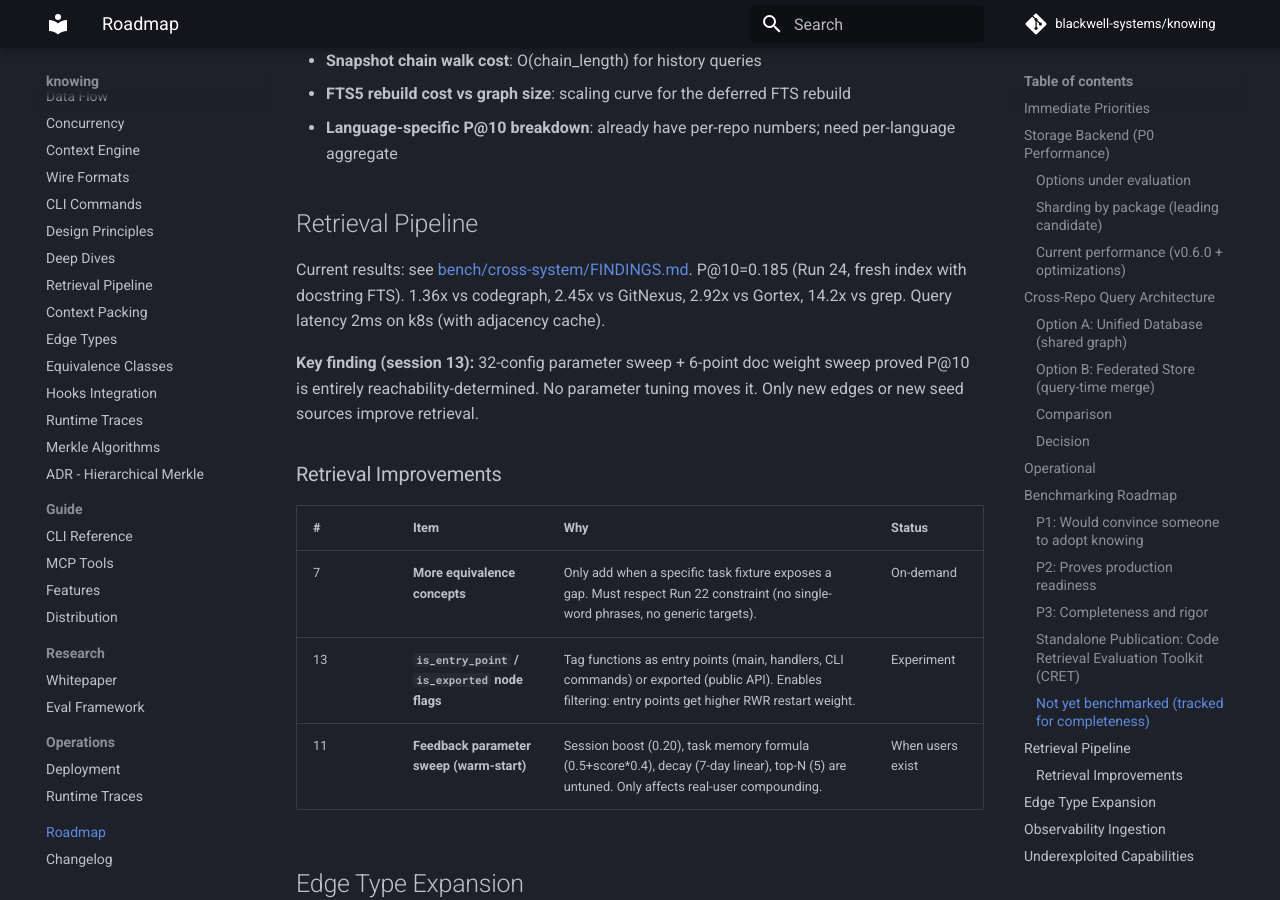
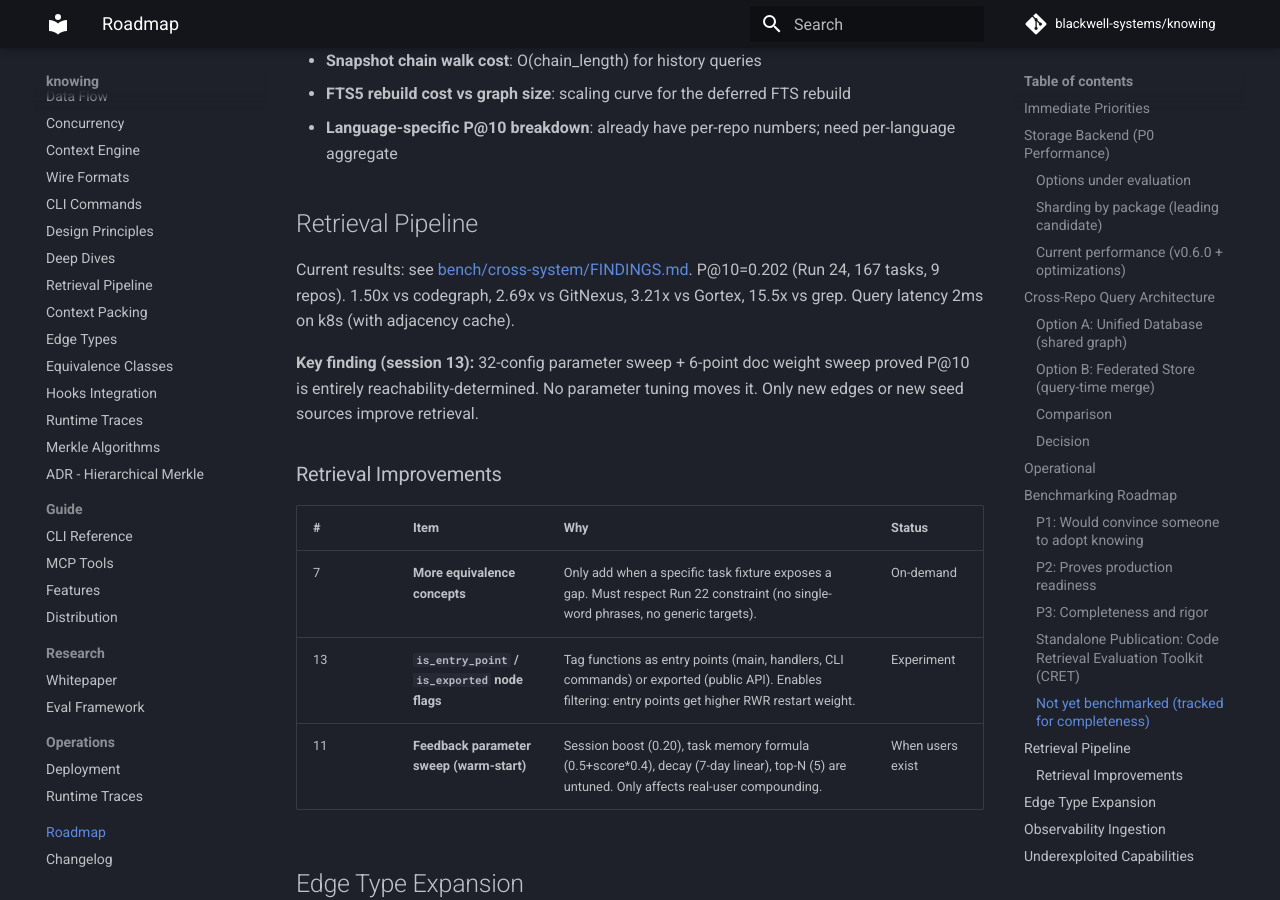
Before and after one commit to blackwell-systems/knowing, an MkDocs documentation site: the page built from docs/roadmap.md, in a window 1280 px wide and 900 px high, scrolled down 7091 px. Built offline with MkDocs 1.6.1 and Material for MkDocs 9.7.7, drawn with Linux system fonts in a browser that asks for light colours; comment, search, counter and statistics services are not loaded.

Commit message:
docs: fix remaining stale numbers (161->167, ratios)

```diff
--- a/docs/roadmap.md
+++ b/docs/roadmap.md
@@ -193,7 +193,7 @@ context retrieval. Full proposal: [docs/proposals/code-retrieval-eval-toolkit.md
 ## Retrieval Pipeline
 
 Current results: see [bench/cross-system/FINDINGS.md](../bench/cross-system/FINDINGS.md).
-P@10=0.185 (Run 24, fresh index with docstring FTS). 1.36x vs codegraph, 2.45x vs GitNexus, 2.92x vs Gortex, 14.2x vs grep. Query latency 2ms on k8s (with adjacency cache).
+P@10=0.202 (Run 24, 167 tasks, 9 repos). 1.50x vs codegraph, 2.69x vs GitNexus, 3.21x vs Gortex, 15.5x vs grep. Query latency 2ms on k8s (with adjacency cache).
 
 **Key finding (session 13):** 32-config parameter sweep + 6-point doc weight sweep proved P@10 is entirely reachability-determined. No parameter tuning moves it. Only new edges or new seed sources improve retrieval.
 
```
Also changed, not shown: bench/cross-system/FINDINGS.md (+3 -3 lines).
